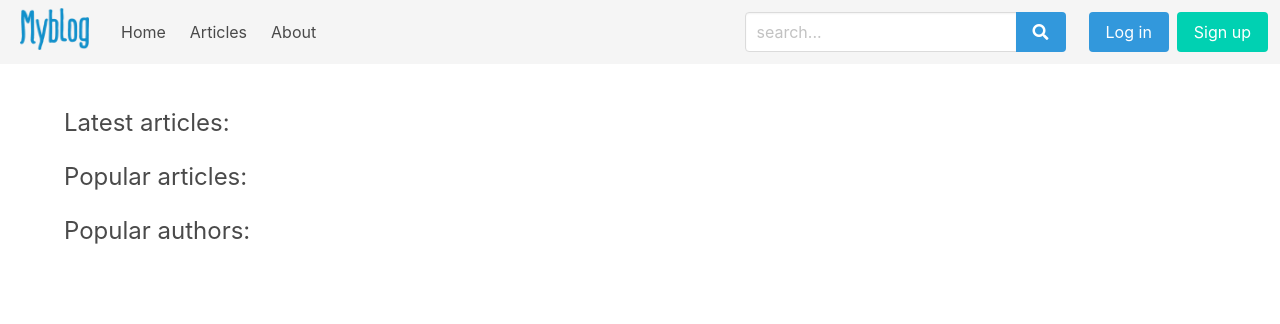
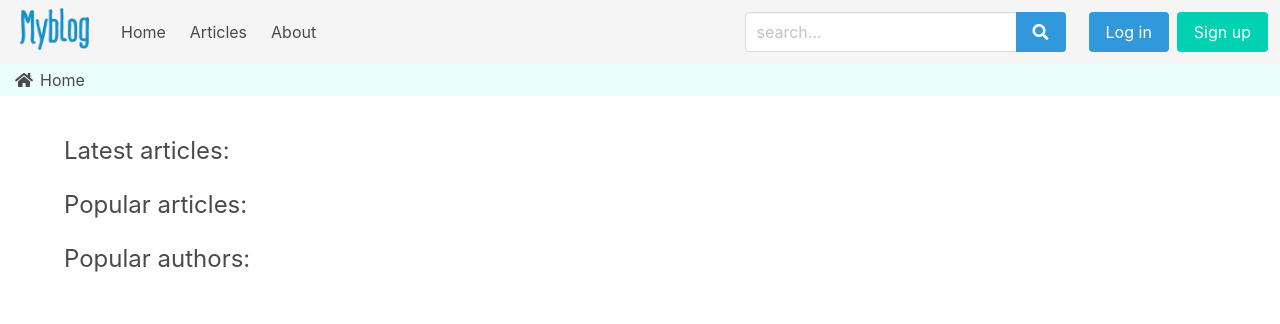
Before and after one commit to j-millan/myblog, a Django app: page / in a window 1280 px wide. Shown: the top 324 px of the page. Run offline with Django 3.2, Linux system fonts and the light colour scheme; data that the repository does not hold is empty; some libraries are stand-ins or nearby versions.

Commit message:
Modify breadcrumb

```diff
--- a/blog/templates/blog/new_blog_post.html
+++ b/blog/templates/blog/new_blog_post.html
@@ -20,7 +20,7 @@
 	</li>
 	<li class="is-active">
 		<span class="icon is-small">
-			<i class="fas fa-plus" aria-hidden="true"></i>
+			<i class="fas fa-pen-nib" aria-hidden="true"></i>
 		</span>
 		Create an article
 	</li>
--- a/templates/base.html
+++ b/templates/base.html
@@ -14,8 +14,8 @@
 		{% block body %}
 			<nav class="navbar is-light is-fixed-top" role="navigation" aria-label="main navigation">
 				<div class="navbar-brand mx-3">
-					<a href="navbar-item" class="{% url 'blog:home' %}">
-						<img class="py-2 px-2" src="{% static "img/logopng.png" %}" alt="MyBlog logo" width="85" height="27">
+					<a href="{% url 'blog:home' %}">
+						<img class="py-2 px-2" src="{% static "img/logopng.png" %}" alt="MyBlog logo" width="85" height="50">
 					</a>
 					<a role="button" class="navbar-burger" aria-label="menu" aria-expanded="false">
 					  <span aria-hidden="true"></span>
@@ -70,14 +70,21 @@
 					</div>
 				</div>
 			</nav>
+			<div class="breadcrumb is-left pt-3" aria-label="breadcrumbs">
+				<ul class="py-1 pl-2 has-background-primary-light">
+					{% block breadcrumb %}
+					<li>
+						<span class="icon is-small">
+							<i class="fas fa-home" aria-hidden="true"></i>
+						</span>
+						Home
+					</li>
+					{% endblock breadcrumb %}
+				</ul>
+			</div>
 
 			<section class="section pt-4 has-text-grey">
-				<div class="breadcrumb is-centered" aria-label="breadcrumbs">
-					<ul class="py-2">
-						{% block breadcrumb %}
-						{% endblock breadcrumb %}
-					</ul>
-				</div>
+
 				<div class="container">
 					{% block content %}
 
```
Also changed, not shown: blog/templates/blog/blog_post.html (+9 -1 lines).
